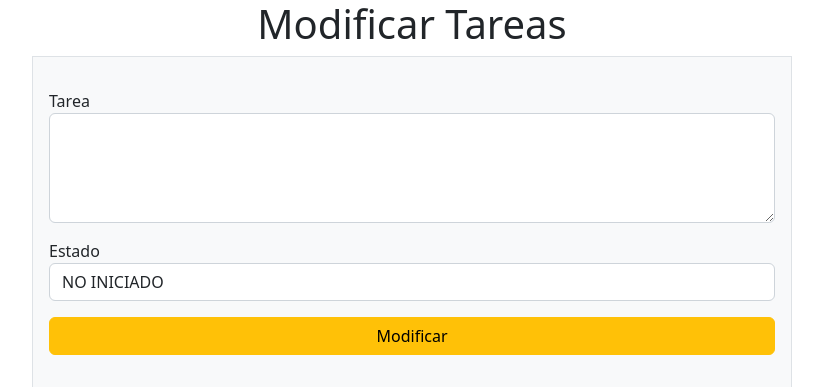
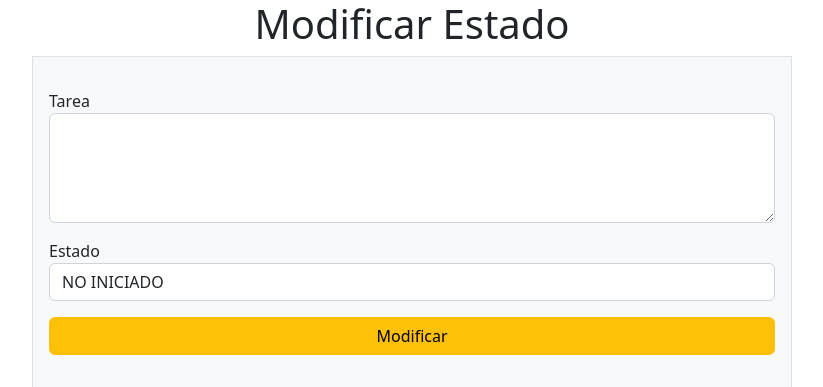
Before and after one commit to LivniMartinez/final_martinez, a PHP site: page /detalle/modificar.php in a window 1280 px wide. Shown: the top 387 px of the page, without its empty margins (228-1051 px from the left). Run offline with PHP 8.4, Linux system fonts and the light colour scheme; the template is opened without the code that fills it, so the values that code supplies are empty.

Commit message:
modificacion de estado

```diff
--- a/vistas/detalle/modificar.php
+++ b/vistas/detalle/modificar.php
@@ -20,7 +20,7 @@ try {
 
 <?php include_once '../../includes/header.php' ?>
 <div class="container">
-    <h1 class="text-center">Modificar Tareas</h1>
+    <h1 class="text-center">Modificar Estado</h1>
     <div class="row justify-content-center">
         <form action="/final_martinez/controladores/detalle/modificar.php" method="POST" class="col-lg-8 border bg-light p-3">
             <input type="hidden" name="tar_id" id="tar_id" value="<?= $Tareas[0]['TAR_ID'] ?>">
```
